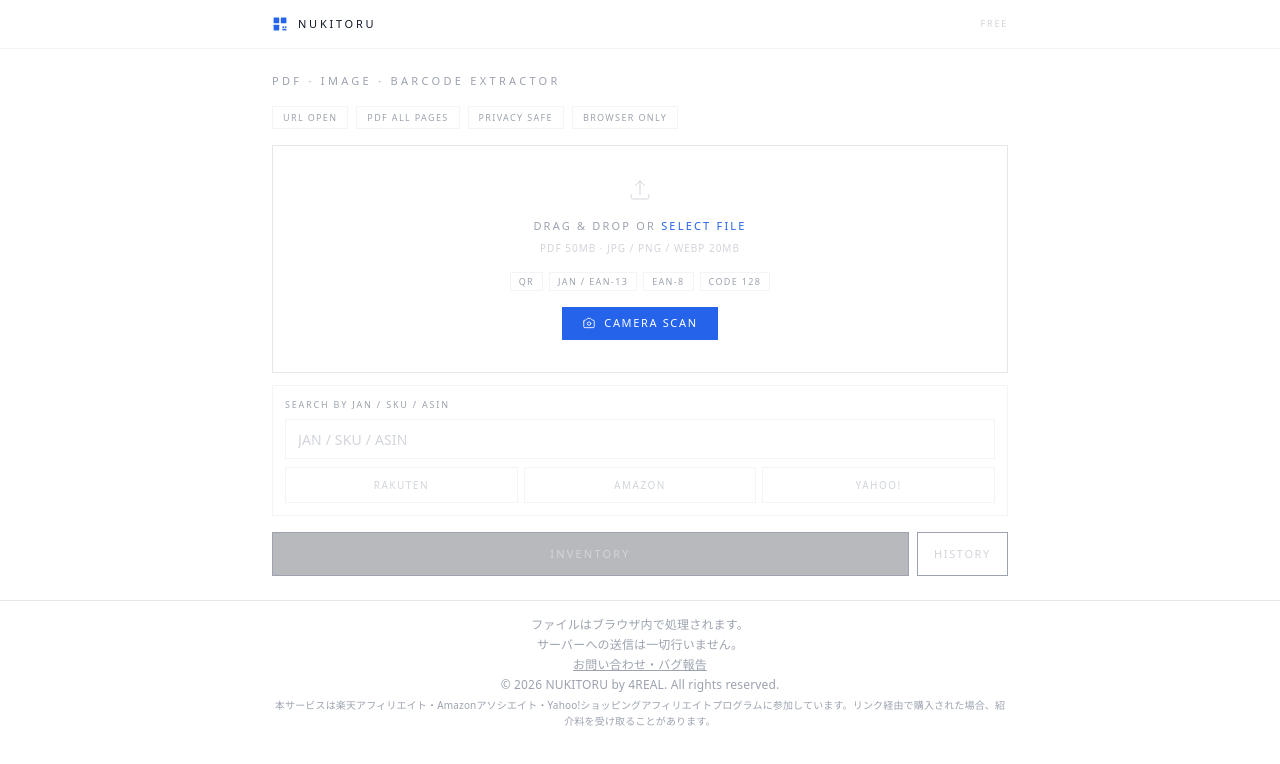
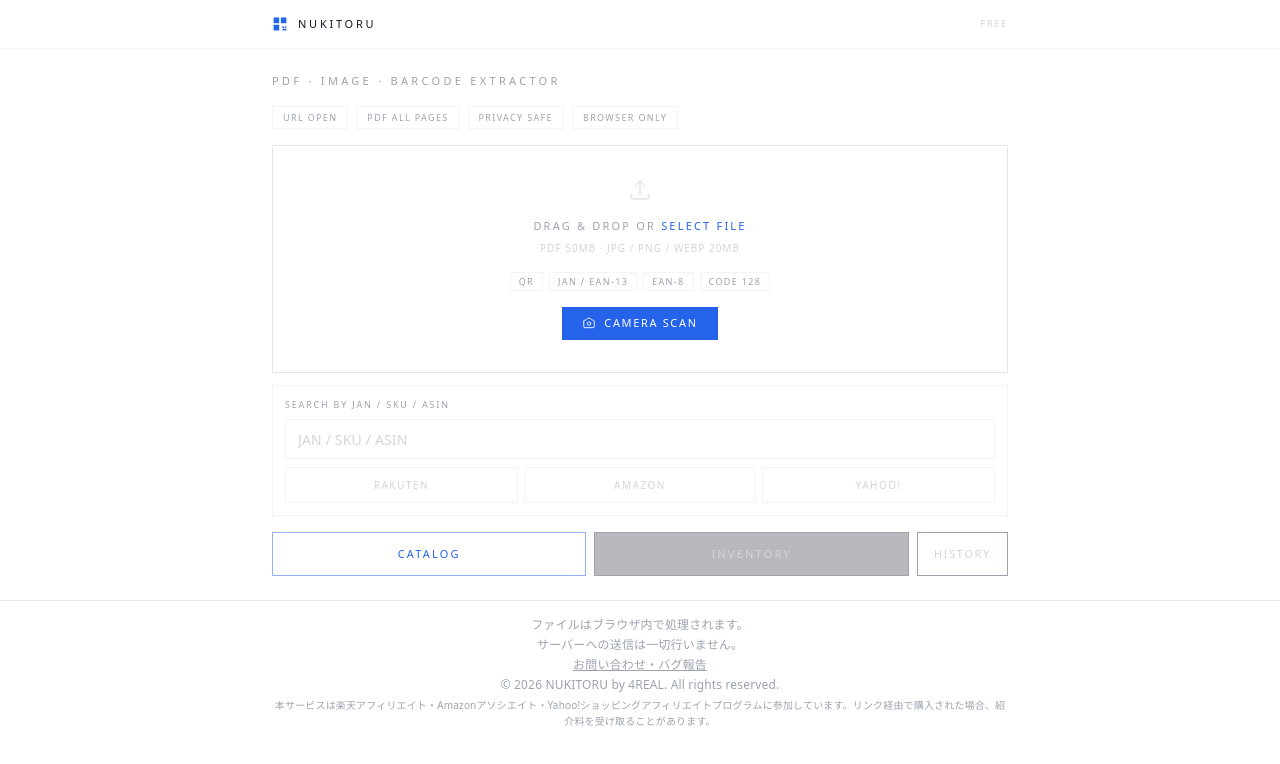
Before and after one commit to ume0117/nukitoru, a Next.js app: page / in a window 1280 px wide. Shown: the top 764 px of the page. Built offline with nearby package versions, Linux system fonts and the light colour scheme.

Commit message:
Add Catalog button to ScannerSection

```diff
--- a/src/components/ScannerSection.tsx
+++ b/src/components/ScannerSection.tsx
@@ -103,6 +103,7 @@
           <UploadArea onFileSelect={processFile} isScanning={isScanning} onCameraClick={() => setCameraOpen(true)} />
           <ManualSearch />
           <div className="flex gap-2 pt-1">
+            <button onClick={() => setCatalogOpen(true)} className="flex-1 h-11 border border-blue-600/50 hover:border-blue-600 hover:bg-blue-600/10 flex items-center justify-center gap-2 text-[11px] tracking-[0.2em] font-medium text-blue-600 uppercase transition-colors">Catalog</button>
             <button onClick={() => setInventoryOpen(true)} className="flex-1 h-11 border border-gray-400 dark:border-gray-600 bg-gray-900/30 hover:border-gray-300 dark:hover:border-gray-400 flex items-center justify-center gap-2 text-[11px] tracking-[0.2em] font-medium text-gray-300 dark:text-gray-400 uppercase transition-colors">Inventory</button>
             <button onClick={() => setShowInventoryHistory(true)} className="h-11 px-4 border border-gray-400 dark:border-gray-600 hover:border-gray-300 dark:hover:border-gray-400 text-gray-300 dark:text-gray-400 text-[11px] tracking-[0.15em] uppercase transition-colors">History</button>
           </div>
```
